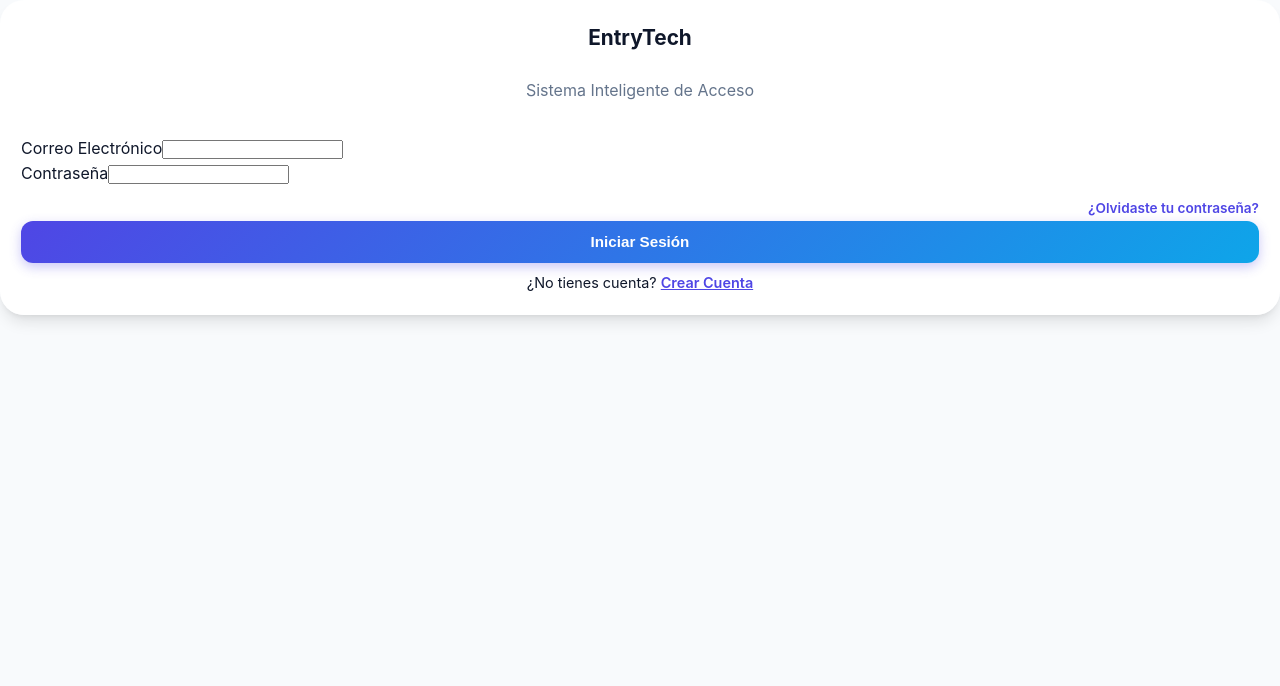
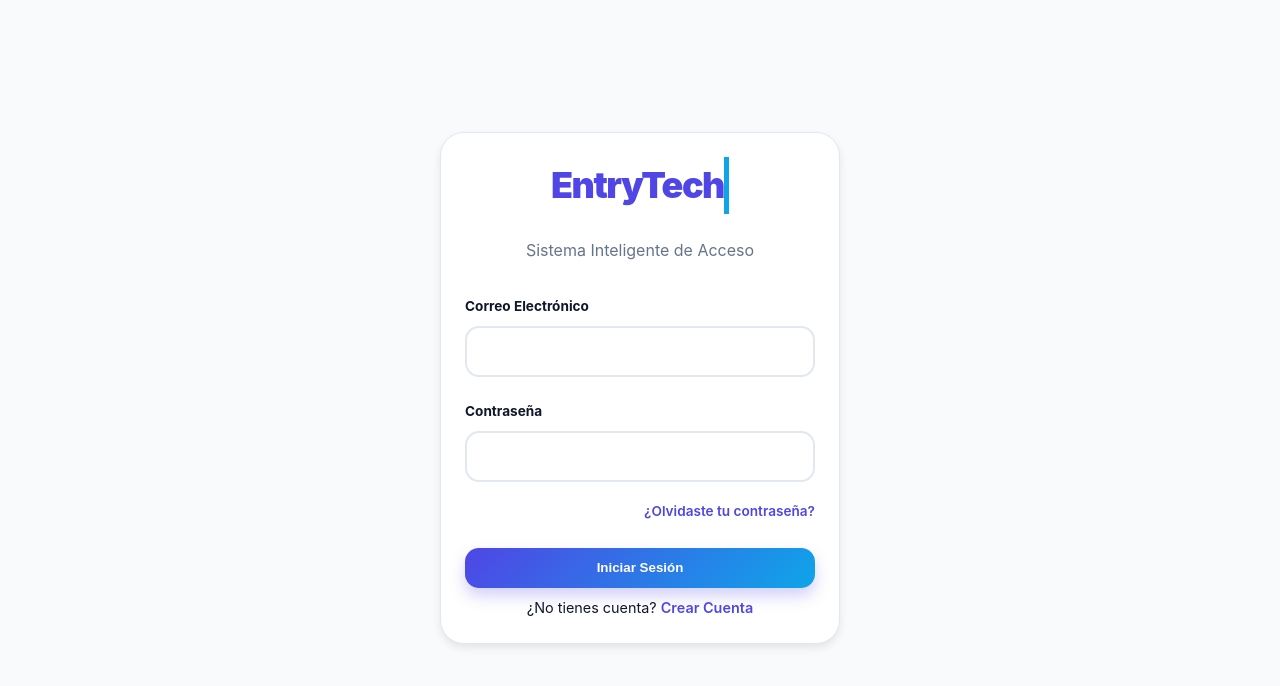
Before and after one commit to Therickkids/EntryTech, a React (Vite) app in the folder frontend/: page /login in a window 1280 px wide. Shown: the top 686 px of the page. Built offline with nearby package versions, Linux system fonts and the light colour scheme.

Commit message:
style: reconstruccion total del sistema de diseño premium

```diff
--- a/frontend/src/index.css
+++ b/frontend/src/index.css
@@ -1,10 +1,13 @@
-/* Variables y Estilos Generales Premium (Estilo Tailwind/Bootstrap Moderno) */
+/*
+  ENTRYTECH - GLOBAL DESIGN SYSTEM 2.1
+  Premium, Clean & Responsive
+*/
+
 :root {
   --primary-color: #4f46e5;
   --primary-hover: #4338ca;
   --secondary: #0ea5e9;
   --bg-color: #f8fafc;
-  --card-bg: rgba(255, 255, 255, 0.9);
   --text-main: #0f172a;
   --text-muted: #64748b;
   --success: #10b981;
@@ -12,8 +15,8 @@
   --border: #e2e8f0;
   --font-family: 'Inter', -apple-system, BlinkMacSystemFont, 'Segoe UI', Roboto, sans-serif;
   --shadow-sm: 0 1px 2px 0 rgb(0 0 0 / 0.05);
-  --shadow-md: 0 4px 6px -1px rgb(0 0 0 / 0.1), 0 2px 4px -2px rgb(0 0 0 / 0.1);
-  --shadow-lg: 0 10px 15px -3px rgb(0 0 0 / 0.1), 0 4px 6px -4px rgb(0 0 0 / 0.1);
+  --shadow-md: 0 4px 10px -1px rgb(0 0 0 / 0.1);
+  --shadow-lg: 0 20px 25px -5px rgb(0 0 0 / 0.1);
 }
 
 * {
@@ -25,34 +28,20 @@
 
 body {
   font-family: var(--font-family);
-  background: #f8fafc;
+  background: var(--bg-color);
   color: var(--text-main);
   line-height: 1.6;
-  min-height: 100vh;
   -webkit-font-smoothing: antialiased;
 }
 
-/* App Container */
-.app-container {
-  min-height: 100vh;
-  display: flex;
-  flex-direction: column;
-}
+a { text-decoration: none; color: inherit; }
 
-.main-content {
-  flex: 1;
-  padding: 1.5rem;
-  max-width: 1200px;
-  margin: 0 auto;
-  width: 100%;
-}
-
-/* Navbar Premium */
+/* --- NAVEGACIÓN --- */
 .navbar {
-  background: rgba(255, 255, 255, 0.85);
+  background: rgba(255, 255, 255, 0.8);
   backdrop-filter: blur(12px);
   -webkit-backdrop-filter: blur(12px);
-  border-bottom: 1px solid rgba(0,0,0,0.05);
+  border-bottom: 1px solid var(--border);
   padding: 0.75rem 1.5rem;
   display: flex;
   justify-content: space-between;
@@ -63,7 +52,6 @@ body {
 }
 
 .navbar-brand {
-  font-size: 1.25rem;
   font-weight: 800;
   background: linear-gradient(135deg, var(--primary-color), var(--secondary));
   -webkit-background-clip: text;
@@ -71,152 +59,34 @@ body {
   letter-spacing: -1px;
 }
 
-.navbar-menu {
+.menu-toggle {
+  background: none;
+  border: none;
+  cursor: pointer;
   display: flex;
-  gap: 0.5rem;
   align-items: center;
+  justify-content: center;
+  border-radius: 8px;
+  transition: background 0.2s;
+  color: var(--text-main);
 }
 
+.menu-toggle:hover { background: rgba(0,0,0,0.05); }
+
 .nav-link {
-  font-weight: 600;
+  font-weight: 700;
   color: var(--text-muted);
+  padding: 0.5rem 1rem;
+  border-radius: 10px;
   transition: all 0.2s;
-  padding: 0.5rem 0.85rem;
-  border-radius: 10px;
-  font-size: 0.9rem;
-  text-decoration: none; /* QUITAR SUBRAYADO */
-}
-
-.nav-link:hover {
-  color: var(--primary-color);
-  background: rgba(79, 70, 229, 0.05);
-  text-decoration: none;
 }
 
 .nav-link.active {
   color: var(--primary-color);
-  background: transparent;
-  position: relative;
+  background: rgba(79, 70, 229, 0.05);
 }
 
-.nav-link.active::after {
-  content: '';
-  position: absolute;
-  bottom: 0;
-  left: 20%;
-  right: 20%;
-  height: 2px;
-  background: var(--primary-color);
-  border-radius: 2px;
-}
-
-.btn-logout {
-  background: #fff1f2;
-  border: none;
-  color: #e11d48;
-  cursor: pointer;
-  font-weight: 700;
-  padding: 0.5rem 1rem;
-  border-radius: 10px;
-  font-size: 0.85rem;
-  transition: all 0.2s;
-}
-
-/* Botones Modernos */
-.btn {
-  display: inline-flex;
-  align-items: center;
-  justify-content: center;
-  padding: 0.8rem 1.5rem;
-  border-radius: 12px;
-  font-weight: 700;
-  cursor: pointer;
-  border: none;
-  transition: all 0.2s cubic-bezier(0.4, 0, 0.2, 1);
-  font-size: 0.95rem;
-}
-
-.btn:active {
-  transform: scale(0.96);
-}
-
-.btn-primary {
-  background: linear-gradient(135deg, var(--primary-color), var(--secondary));
-  color: white;
-  box-shadow: 0 4px 12px rgba(79, 70, 229, 0.3);
-}
-
-.btn-secondary {
-  background: white;
-  color: var(--text-main);
-  border: 1px solid var(--border);
-  box-shadow: var(--shadow-sm);
-}
-
-.btn-block {
-  width: 100%;
-}
-
-/* Cards Glassmorphism */
-.card {
-  background: var(--card-bg);
-  border-radius: 24px;
-  box-shadow: var(--shadow-lg);
-  padding: 2rem;
-  margin-bottom: 2rem;
-  border: 1px solid rgba(255, 255, 255, 0.4);
-}
-
-/* Estilos Responsivos (Mobile) */
-@media (max-width: 768px) {
-  .navbar {
-    flex-direction: row !important;
-    justify-content: space-between !important;
-    padding: 0.5rem 0.75rem !important;
-    height: 60px;
-  }
-
-  .navbar-brand {
-    font-size: 0.9rem !important; /* Marca más pequeña para dar espacio */
-    letter-spacing: -0.5px;
-  }
-
-  .nav-link {
-    font-size: 0.7rem !important;
-    padding: 0.4rem 0.5rem !important;
-    background: #f1f5f9 !important;
-    border-radius: 8px !important;
-  }
-
-  .menu-toggle {
-    padding: 0.25rem !important;
-    margin-right: -0.25rem;
-  }
-}
-
-  .main-content {
-    padding: 1rem;
-  }
-
-  .card {
-    padding: 1.25rem;
-  }
-
-  h1 { font-size: 1.5rem !important; }
-  h2 { font-size: 1.3rem !important; }
-}
-
-.nav-name {
-  display: block;
-}
-
-@media (max-width: 600px) {
-  .nav-name {
-    display: none;
-  }
-}
-
-/* Sidebar / Drawer Premium */
+/* --- SIDEBAR --- */
 .sidebar-overlay {
   position: fixed;
   inset: 0;
@@ -225,13 +95,10 @@ body {
   z-index: 200;
   opacity: 0;
   visibility: hidden;
-  transition: all 0.3s;
+  transition: all 0.3s ease;
 }
 
-.sidebar-overlay.open {
-  opacity: 1;
-  visibility: visible;
-}
+.sidebar-overlay.open { opacity: 1; visibility: visible; }
 
 .sidebar {
   position: fixed;
@@ -248,21 +115,7 @@ body {
   padding: 2rem 1.5rem;
 }
 
-.sidebar.open {
-  left: 0;
-}
-
-.sidebar-header {
-  margin-bottom: 2rem;
-  padding-bottom: 1rem;
-  border-bottom: 1px solid var(--border);
-}
-
-.sidebar-menu {
-  display: flex;
-  flex-direction: column;
-  gap: 0.75rem;
-}
+.sidebar.open { left: 0; }
 
 .sidebar-link {
   display: flex;
@@ -271,30 +124,121 @@ body {
   padding: 0.85rem 1rem;
   border-radius: 12px;
   color: var(--text-muted);
-  font-weight: 600;
-  transition: all 0.2s;
-  text-decoration: none;
+  font-weight: 700;
+  margin-bottom: 0.5rem;
 }
 
-.sidebar-link:hover, .sidebar-link.active {
+.sidebar-link.active {
   background: rgba(79, 70, 229, 0.08);
   color: var(--primary-color);
 }
 
-.menu-toggle {
-  background: none;
-  border: none;
-  font-size: 1.5rem;
-  cursor: pointer;
+/* --- AUTH / LOGIN --- */
+.auth-container {
+  display: flex;
+  justify-content: center;
+  align-items: center;
+  min-height: 100vh;
+  padding: 1.5rem;
+}
+
+.auth-card {
+  width: 100%;
+  max-width: 400px;
+  background: white;
+  border-radius: 30px;
+  box-shadow: var(--shadow-lg);
+  padding: 2.5rem;
+  border: 1px solid var(--border);
+  text-align: center;
+}
+
+.form-group {
+  margin-bottom: 1.5rem;
+  display: flex;
+  flex-direction: column;
+  gap: 0.5rem;
+  text-align: left;
+}
+
+.form-label {
+  font-size: 0.85rem;
+  font-weight: 700;
   color: var(--text-main);
-  padding: 0.5rem;
-  display: flex;
+}
+
+.form-control {
+  width: 100%;
+  padding: 0.85rem 1.25rem;
+  border-radius: 14px;
+  border: 2px solid var(--border);
+  background: white;
+  font-family: inherit;
+  font-size: 1rem;
+  transition: border-color 0.2s;
+}
+
+.form-control:focus {
+  outline: none;
+  border-color: var(--primary-color);
+}
+
+/* --- BOTONES --- */
+.btn {
+  display: inline-flex;
   align-items: center;
   justify-content: center;
-  border-radius: 8px;
-  transition: background 0.2s;
+  padding: 0.8rem 1.5rem;
+  border-radius: 14px;
+  font-weight: 800;
+  cursor: pointer;
+  border: none;
+  transition: all 0.2s;
 }
 
-.menu-toggle:hover {
-  background: rgba(0,0,0,0.05);
+.btn-primary {
+  background: linear-gradient(135deg, var(--primary-color), var(--secondary));
+  color: white;
+  box-shadow: 0 8px 15px rgba(79, 70, 229, 0.25);
 }
+
+.btn-block { width: 100%; }
+
+/* --- ANIMACIONES --- */
+.typewriter-text {
+  font-size: 2.25rem;
+  font-weight: 900;
+  letter-spacing: -1.5px;
+  color: var(--primary-color);
+  overflow: hidden;
+  border-right: .15em solid var(--secondary);
+  white-space: nowrap;
+  margin: 0 auto;
+  animation:
+    typing 2.5s steps(20, end),
+    blink-caret .5s step-end infinite;
+  width: fit-content;
+}
+
+@keyframes typing { from { width: 0 } to { width: 100% } }
+@keyframes blink-caret { from, to { border-color: transparent } 50% { border-color: var(--secondary) } }
+
+/* --- RESPONSIVE --- */
+@media (max-width: 768px) {
+  .navbar {
+    padding: 0.5rem 1rem;
+  }
+  .navbar-brand { font-size: 0.95rem; }
+  .nav-name { display: none; }
+  .main-content { padding: 1rem; }
+  .auth-card { padding: 1.5rem; border-radius: 24px; }
+}
+
+/* --- CARDS & TABLES --- */
+.card {
+  background: white;
+  border-radius: 24px;
+  box-shadow: var(--shadow-md);
+  padding: 1.5rem;
+  margin-bottom: 1.5rem;
+}
--- a/frontend/src/pages/Dashboard.jsx
+++ b/frontend/src/pages/Dashboard.jsx
@@ -165,9 +165,10 @@ const Dashboard = () => {
                                         width: '40px', height: '40px', borderRadius: '50%',
                                         background: acc.tipo === 'entrada' ? '#d1fae5' : '#fee2e2',
                                         display: 'flex', alignItems: 'center', justifyContent: 'center',
-                                        fontSize: '1rem'
+                                        fontSize: '1.2rem',
+                                        color: acc.tipo === 'entrada' ? '#059669' : '#dc2626'
                                     }}>
-                                        {acc.tipo === 'entrada' ? '🚀' : '🚪'}
+                                        👤
                                     </div>
                                     <div>
                                         <div style={{ fontWeight: '800', fontSize: '0.9rem' }}>{acc.nombre}</div>
```
